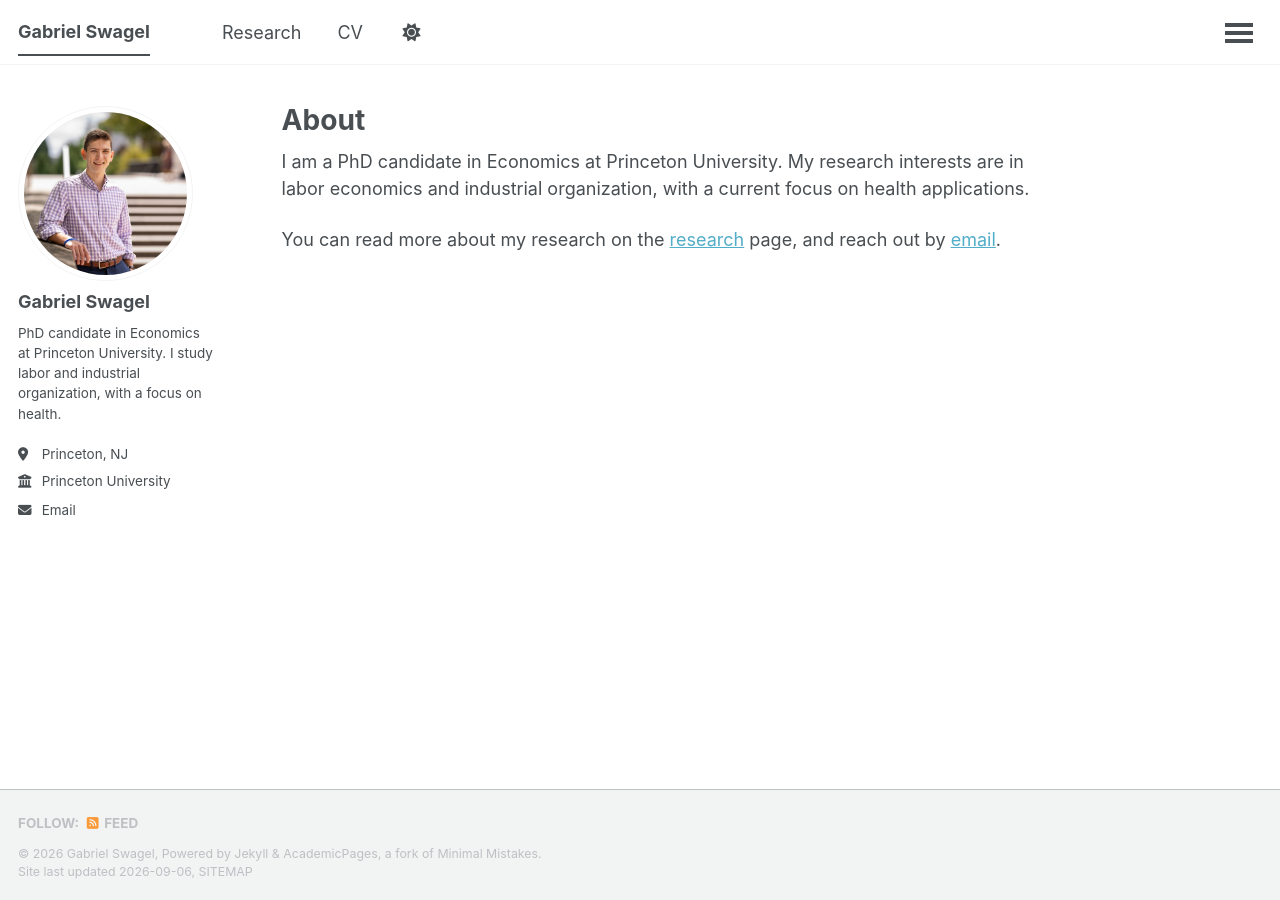
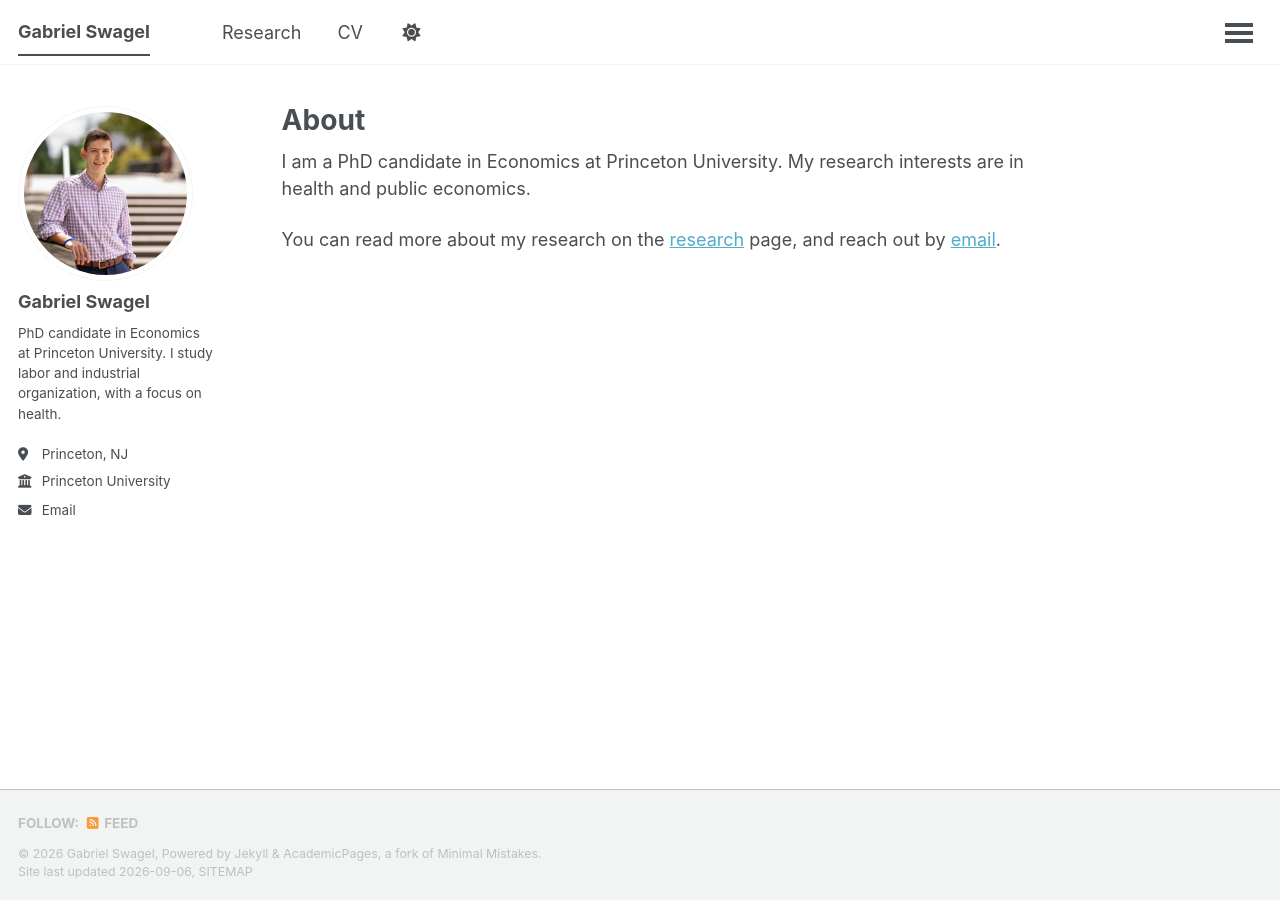
Before and after one commit to gswagel/gswagel.github.io, a Jekyll site: the page built from _pages/about.md, in a window 1280 px wide. Built offline with Jekyll 4.4.1, drawn with Linux system fonts in a browser that asks for light colours; a script that is not in the unit is left out.

Commit message:
Update JHR paper status to Forthcoming with DOI, refresh About summary
Co-Authored-By: Claude Sonnet 5 <noreply@anthropic.com>
Claude-Session: https://claude.ai/code/session_01YEViSMF9ih9ZGTuJMb1od1

```diff
--- a/_pages/about.md
+++ b/_pages/about.md
@@ -7,9 +7,7 @@ redirect_from:
   - /about.html
 ---
 
-I am a PhD candidate in Economics at Princeton University. My research interests are in
-labor economics and industrial organization, with a current focus on health
-applications.
+I am a PhD candidate in Economics at Princeton University. My research interests are in health and public economics.
 
 You can read more about my research on the [research](/research/) page, and reach out by
 [email](mailto:gswagel@princeton.edu).
```
Also changed, not shown: _publications/2026-providers-places.md (+1 -1 lines).
